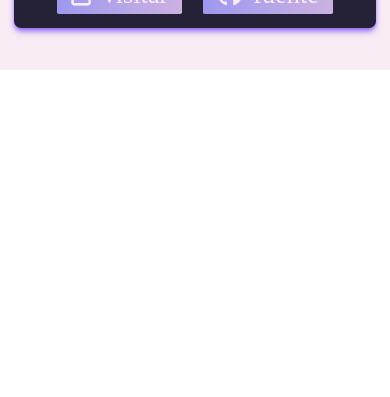
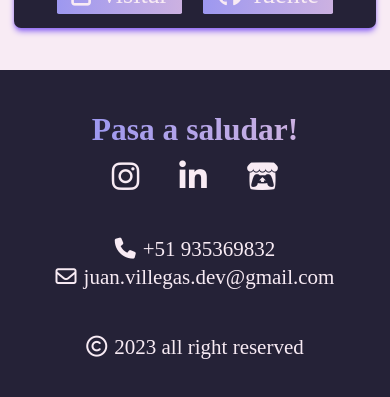
Before and after one commit to Numonu/portafolio, a React (Vite) app: page / in a window 390 px wide. Shown: the part 4822-5219 px from the top of the page. Before the commit the page ends 4892 px from the top, so only its background shows below. Built offline with nearby package versions, Linux system fonts and the light colour scheme; a web font is replaced by a local one.

Commit message:
seccion 'footer' mobile  y desktop hecha

```diff
--- /dev/null
+++ b/src/layout/Footer.jsx
@@ -0,0 +1,32 @@
+export function Footer() {
+	return (
+		<footer className="bg-dark">
+			<div className="text-light wrapper flex flex-col items-center gap-12 py-12 text-2xl font-medium lg:flex-row lg:justify-between">
+				<div>
+					<h1 className="text-4xl mb-4 font-bold gradient-text bg-gradient-to-r from-left to-right">
+						Pasa a saludar!
+					</h1>
+					<div className="flex flex-row justify-around flex-wrap text-4xl">
+						<i className="fa-brands fa-instagram hover:text-orquidea cursor-pointer"></i>
+						<i className="fa-brands fa-linkedin-in hover:text-orquidea cursor-pointer"></i>
+						<i className="fa-brands fa-itch-io hover:text-orquidea cursor-pointer"></i>
+					</div>
+				</div>
+				<div className="text-center lg:-order-1">
+					<h2>
+						<i className="fa-solid fa-phone mr-2"></i>
+						+51 935369832
+					</h2>
+					<h2>
+						<i className="fa-regular fa-envelope mr-2"></i>
+						juan.villegas.dev@gmail.com
+					</h2>
+				</div>
+				<h2>
+					<i className="fa-regular fa-copyright mr-2"></i>
+					2023 all right reserved
+				</h2>
+			</div>
+		</footer>
+	);
+}
--- a/src/main.jsx
+++ b/src/main.jsx
@@ -7,6 +7,7 @@ import { Nav } from "./layout/Nav";
 import { Experience } from "./layout/Experience";
 import "./styles/tailwind.css";
 import { Portfolio } from "./layout/Portfolio";
+import { Footer } from "./layout/Footer";
 
 ReactDOM.createRoot(document.getElementById("root")).render(
 	<React.StrictMode>
@@ -20,5 +21,6 @@ ReactDOM.createRoot(document.getElementById("root")).render(
 			<Experience/>
 			<Portfolio/>
 		</main>
+		<Footer/>
 	</React.StrictMode>
 );
```
